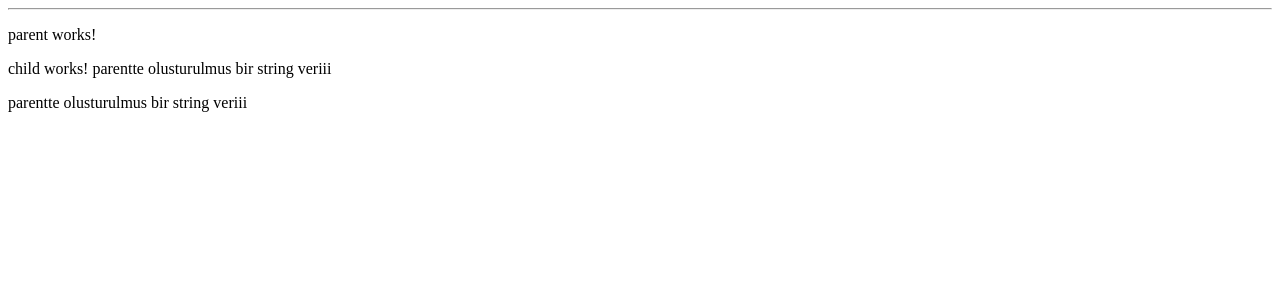
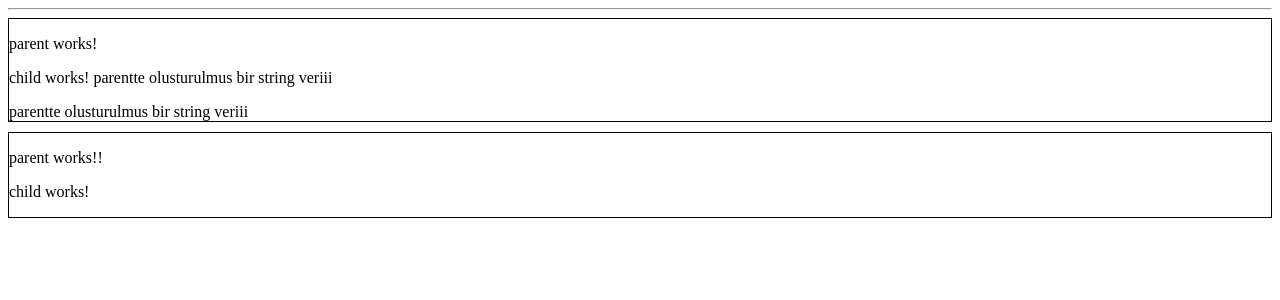
Before and after one commit to tascagdas/Angular-Antrenman, an Angular app in the folder antrenman/: page / in a window 1280 px wide. Shown: the top 300 px of the page. Built offline with nearby package versions, Linux system fonts and the light colour scheme.

Commit message:
Childden parente veri FIRLATMAA

```diff
--- a/antrenman/src/app/app.component.ts
+++ b/antrenman/src/app/app.component.ts
@@ -4,7 +4,8 @@ import { RouterOutlet } from '@angular/router';
 import { randomInt } from 'crypto';
 import { TiestoComponent } from './tiesto/tiesto.component';
 import { DomatComponent } from './domat/domat.component';
-import { ParentComponent } from './components/parent-to-child/parent/parent.component';
+import { ParentComponent as ParentComponent_PTC } from './components/parent-to-child/parent/parent.component';
+import { ParentComponent as ParentComponent_CTP } from './components/child-to-parent/parent/parent.component';
 
 @Component({
   selector: 'app-root',
@@ -12,6 +13,7 @@ import { ParentComponent } from './components/parent-to-child/parent/parent.comp
   template: `
     <hr />
     <app-parent> </app-parent>
+    <app-parent-CTP> </app-parent-CTP>
   `,
   styleUrl: './app.component.css',
   imports: [
@@ -20,7 +22,8 @@ import { ParentComponent } from './components/parent-to-child/parent/parent.comp
     CommonModule,
     TiestoComponent,
     DomatComponent,
-    ParentComponent,
+    ParentComponent_PTC,
+    ParentComponent_CTP,
   ],
 })
 export class AppComponent {
--- /dev/null
+++ b/antrenman/src/app/components/child-to-parent/child/child.component.html
@@ -0,0 +1 @@
+<p>child works!</p>
--- /dev/null
+++ b/antrenman/src/app/components/child-to-parent/child/child.component.ts
@@ -0,0 +1,17 @@
+import { Component, OnInit, Output, EventEmitter } from '@angular/core';
+
+@Component({
+  selector: 'app-child',
+  standalone: true,
+  imports: [],
+  templateUrl: './child.component.html',
+  styleUrl: './child.component.css',
+})
+export class ChildComponent implements OnInit {
+  ngOnInit(): void {
+    this.dataEvent.emit({
+      message: 'childdan parente gönderilen bir string değer',
+    });
+  }
+  @Output() dataEvent: EventEmitter<any> = new EventEmitter<any>();
+}
--- /dev/null
+++ b/antrenman/src/app/components/child-to-parent/parent/parent.component.html
@@ -0,0 +1,5 @@
+
+<div style="border: 1px solid black; margin-top: 10px;">
+<p>parent works!!</p>
+<app-child (dataEvent)="$event"></app-child>
+</div>
--- /dev/null
+++ b/antrenman/src/app/components/child-to-parent/parent/parent.component.ts
@@ -0,0 +1,16 @@
+import { Component } from '@angular/core';
+import { ChildComponent } from '../child/child.component';
+
+@Component({
+  selector: 'app-parent-CTP',
+  standalone: true,
+  templateUrl: './parent.component.html',
+  styleUrl: './parent.component.css',
+  imports: [ChildComponent],
+})
+export class ParentComponent {
+  inComingMessage: string;
+  childEvent(obj: any) {
+    debugger;
+  }
+}
--- a/antrenman/src/app/components/parent-to-child/parent/parent.component.html
+++ b/antrenman/src/app/components/parent-to-child/parent/parent.component.html
@@ -1,2 +1,5 @@
-<p>parent works!</p>
-<app-child [_data]="data"></app-child>
+
+<div style="border: 1px black solid;">
+  <p>parent works!</p>
+  <app-child [_data]="data"></app-child>
+</div>
```
Also changed, not shown: antrenman/src/app/components/child-to-parent/child/child.component.css (added), antrenman/src/app/components/child-to-parent/parent/parent.component.css (added), 2 other files (tests, documents, lock files or other folders).
